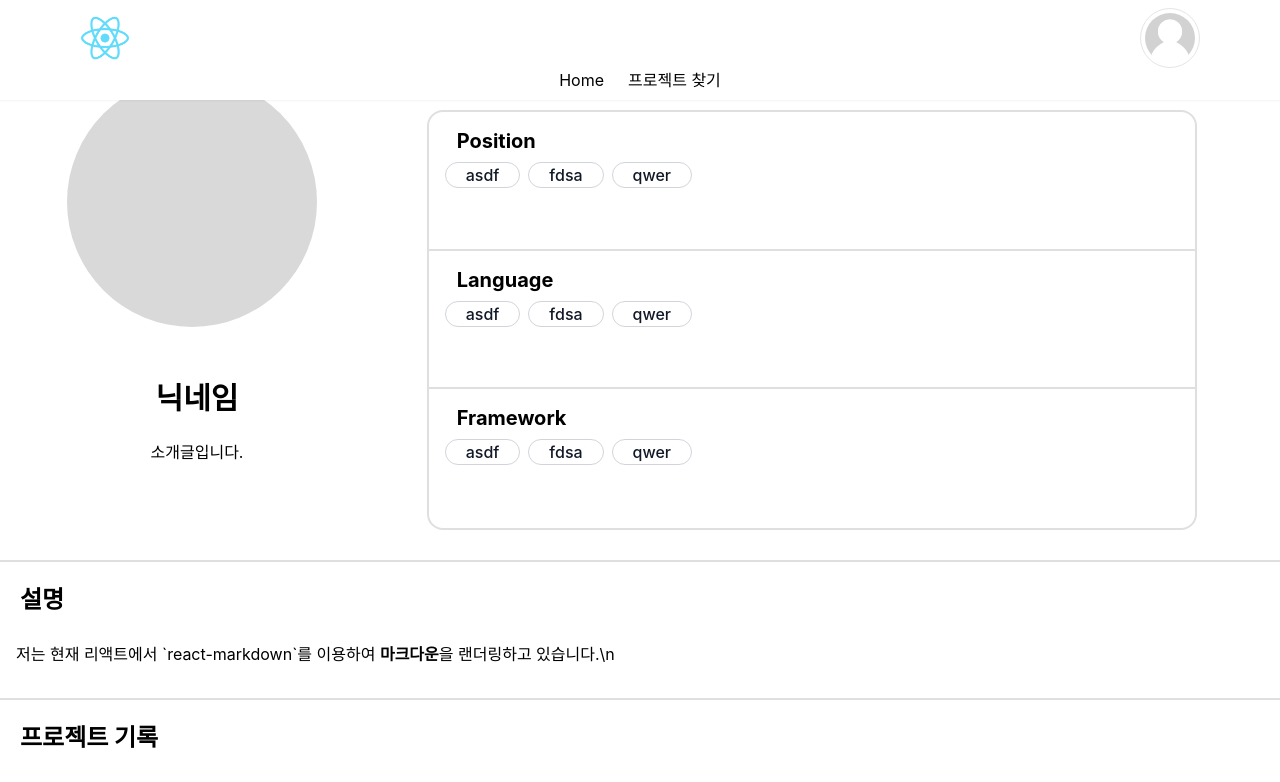
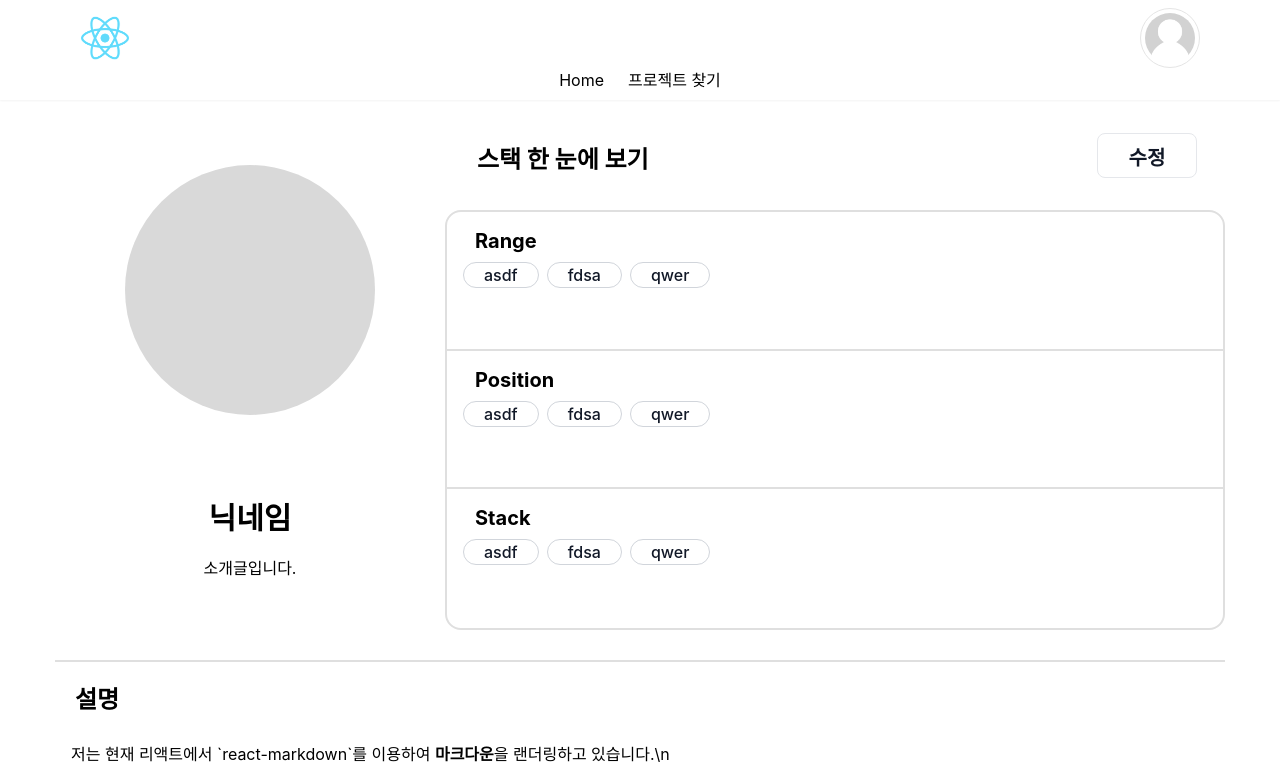
Before and after one commit to Outbackend/FrontEnd, a React (Create React App) app: page /userinfo in a window 1280 px wide. Shown: the top 782 px of the page. Built offline with nearby package versions, Linux system fonts and the light colour scheme.

Commit message:
feat: stack과 icon창이 페이지 화면을 줄였을 때 깨지는 현상 수정

```diff
--- a/src/components/Layout/Layout.jsx
+++ b/src/components/Layout/Layout.jsx
@@ -7,7 +7,7 @@ const PageLayout = (props) => {
     return(
         <div>
             <Header />
-            <div className='mw-[2500px] m-auto'>
+            <div className='max-w-[1170px] m-auto'>
                 <Outlet />
             </div>
         </div>
--- a/src/components/Page/UserInfo.jsx
+++ b/src/components/Page/UserInfo.jsx
@@ -24,7 +24,7 @@ const UserInfo = (props) => {
         },
     ]
     return (
-        <div>
+        <div className="pt-[100px]">
             <UserIcon
                 name="닉네임"
                 note="소개글입니다."
--- a/src/components/Page/UserInfo/UserIcon.jsx
+++ b/src/components/Page/UserInfo/UserIcon.jsx
@@ -3,14 +3,16 @@ import React from 'react'
 const UserIcon = ({ name, note }) => {
     return (
         <div className='w-1/3 h-[530px] m-auto relative float-left'>
-            <div className='absolute w-[250px] h-[250px] top-[77px] left-[67px] bg-[#d9d9d9] rounded-[125px]'>
-                <div></div>
+            <div className='w-full h-[380px] flex justify-center items-center'>
+                <div className='w-[250px] h-[250px] bg-[#d9d9d9] rounded-[125px]'></div>
             </div>
-            <div className='absolute w-[250px] h-[45px] top-[380px] left-[72px] text-center'>
-                <p className='text-3xl font-bold'>{ name }</p>
-            </div>
-            <div className='absolute w-[250px] h-auto top-[440px] left-[72px] text-center'>
-                <p>{ note }</p>
+            <div className='w-full h-[150px] text-center text-ellipsis'>
+                <div className='w-4/5 mx-auto'>
+                    <p className='text-3xl font-bold m-5'>{ name }</p>
+                </div>
+                <div className='w-4/5 mx-auto'>
+                    <span className='w-full'>{ note }</span>
+                </div>
             </div>
         </div>
     );
--- a/src/components/Page/UserInfo/UserStack.jsx
+++ b/src/components/Page/UserInfo/UserStack.jsx
@@ -20,10 +20,10 @@ const UserStack = () => {
                 </div>
             </div>
             <div className='w-full top-[110px] relative'>
-                <div className='w-[770px] h-[420px] rounded-2xl border-2 border-solid border-[#dfdfdf]'>
+                <div className='h-[420px] rounded-2xl border-2 border-solid border-[#dfdfdf]'>
                     <div className='relative h-1/3 border-b-2 border-[#dfdfdf]'>
                         <div className='absolute top-[15px] left-7'>
-                            <p className='text-xl font-bold'>Position</p>
+                            <p className='text-xl font-bold'>Range</p>
                         </div>
                         <div className='absolute top-[50px] left-4 flex '>
                             <StackWrapper name="asdf"/>
@@ -33,7 +33,7 @@ const UserStack = () => {
                     </div>
                     <div className='relative h-1/3 border-b-2 border-[#dfdfdf]'>
                     <div className='absolute top-[15px] left-7'>
-                            <p className='text-xl font-bold'>Language</p>
+                            <p className='text-xl font-bold'>Position</p>
                         </div>
                         <div className='absolute top-[50px] left-4 flex '>
                             <StackWrapper name="asdf"/>
@@ -43,7 +43,7 @@ const UserStack = () => {
                     </div>
                     <div className='relative h-1/3'>
                     <div className='absolute top-[15px] left-7'>
-                            <p className='text-xl font-bold'>Framework</p>
+                            <p className='text-xl font-bold'>Stack</p>
                         </div>
                         <div className='absolute top-[50px] left-4 flex '>
                             <StackWrapper name="asdf"/>
--- a/src/components/Page/UserInfoModify.jsx
+++ b/src/components/Page/UserInfoModify.jsx
@@ -6,7 +6,7 @@ import UserDescriptionModify from './UserInfoModify/UserDescriptionModify';
 
 const UserInfoModify = (props) => {
     return (
-        <div>
+        <div className='pt-[100px]'>
             <UserIconModify />
             <UserStackModify />
             <UserDescriptionModify />
--- a/src/components/Page/UserInfoModify/UserIconModify.jsx
+++ b/src/components/Page/UserInfoModify/UserIconModify.jsx
@@ -18,10 +18,11 @@ const UserIconModify = (props) => {
 
     return(
         <div className='w-1/3 h-[530px] m-auto relative float-left'>
-            <div className='absolute w-[250px] h-[250px] top-[77px] left-[67px] bg-[#d9d9d9] rounded-[125px]'>
-                <div></div>
+            <div className='w-full h-[380px] flex justify-center items-center'>
+                <div className='w-[250px] h-[250px] bg-[#d9d9d9] rounded-[125px] m-auto'></div>
             </div>
-            <div className='absolute w-[250px] h-[45px] top-[380px] left-[72px] text-center' onChange={handleInputChange}>
+            <div className='w-full h-[150px]'>
+                <div className='w-3/4 h-auto text-center mx-auto' onChange={handleInputChange}>
                     <UserInfoInput
                         type="text"
                         placeholder="닉네임을 입력해주세요."
@@ -29,7 +30,7 @@ const UserIconModify = (props) => {
                         name="name"
                     />
                 </div>
-            <div className='absolute w-[250px] h-auto top-[440px] left-[72px] text-center'>
+                <div className='w-3/4 h-auto text-center mx-auto'>
                     <UserInfoInput
                         type="text"
                         placeholder="소개글을 입력해주세요."
@@ -38,6 +39,8 @@ const UserIconModify = (props) => {
                     />
                 </div>
             </div>
+
+        </div>
     );
 };
 
--- a/src/components/Page/UserInfoModify/UserInfoInput.jsx
+++ b/src/components/Page/UserInfoModify/UserInfoInput.jsx
@@ -3,7 +3,7 @@ import React from 'react';
 const UserInfoInput = ({ type, placeholder, value, name, onChange }) => {
     return(
         <input
-            className="w-full h-[40px] my-2 border-solid border-b-2 border-[#dfdfdf]"
+            className="w-full h-[40px] my-2 border-solid border-b-2 border-[#dfdfdf] text-center"
             type={ type }
             placeholder={ placeholder }
             onChange={ onChange }
--- a/src/components/Page/UserInfoModify/UserStackModify.jsx
+++ b/src/components/Page/UserInfoModify/UserStackModify.jsx
@@ -20,10 +20,10 @@ const UserStackModify = () => {
                 </div>
             </div>
             <div className='w-full top-[110px] relative'>
-                <div className='w-[770px] h-[420px] rounded-2xl border-2 border-solid border-[#dfdfdf]'>
+                <div className='h-[420px] rounded-2xl border-2 border-solid border-[#dfdfdf]'>
                     <div className='relative h-1/3 border-b-2 border-[#dfdfdf]'>
                         <div className='absolute top-[15px] left-7'>
-                            <p className='text-xl font-bold'>Position</p>
+                            <p className='text-xl font-bold'>Range</p>
                         </div>
                         <div className='absolute top-[50px] left-4 flex '>
                             <StackWrapper name="asdf"/>
@@ -33,7 +33,7 @@ const UserStackModify = () => {
                     </div>
                     <div className='relative h-1/3 border-b-2 border-[#dfdfdf]'>
                     <div className='absolute top-[15px] left-7'>
-                            <p className='text-xl font-bold'>Language</p>
+                            <p className='text-xl font-bold'>Position</p>
                         </div>
                         <div className='absolute top-[50px] left-4 flex '>
                             <StackWrapper name="asdf"/>
@@ -43,7 +43,7 @@ const UserStackModify = () => {
                     </div>
                     <div className='relative h-1/3'>
                     <div className='absolute top-[15px] left-7'>
-                            <p className='text-xl font-bold'>Framework</p>
+                            <p className='text-xl font-bold'>Stack</p>
                         </div>
                         <div className='absolute top-[50px] left-4 flex '>
                             <StackWrapper name="asdf"/>
```
Lines whose indentation alone changed are shown as unchanged.
